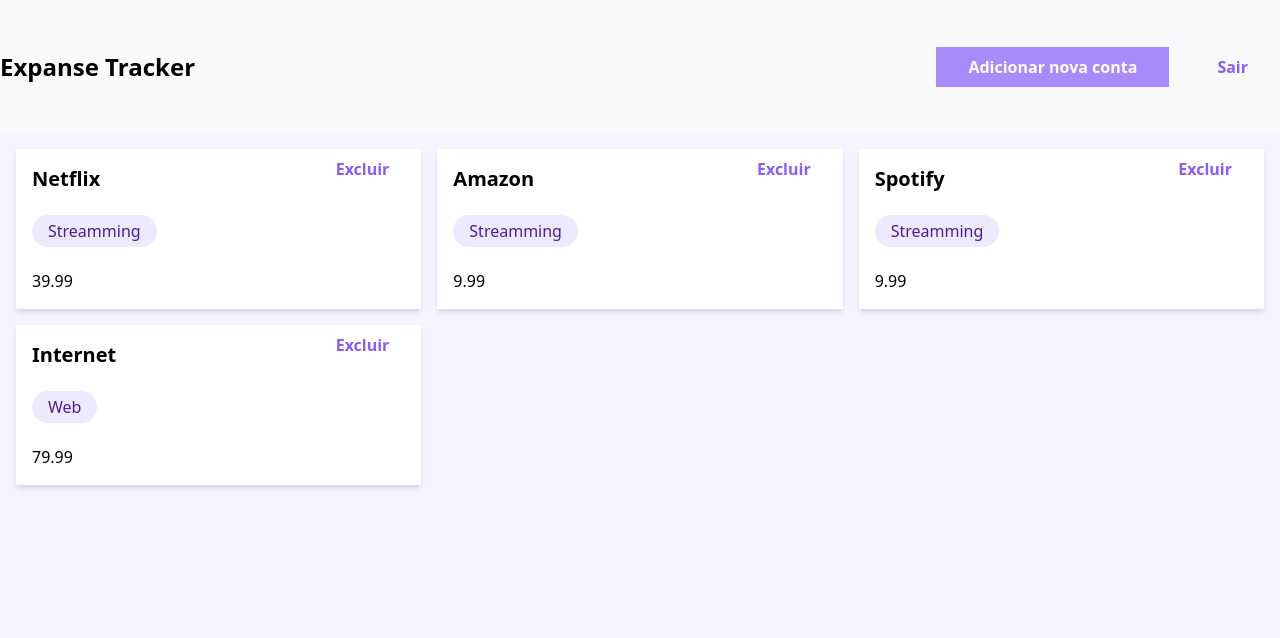
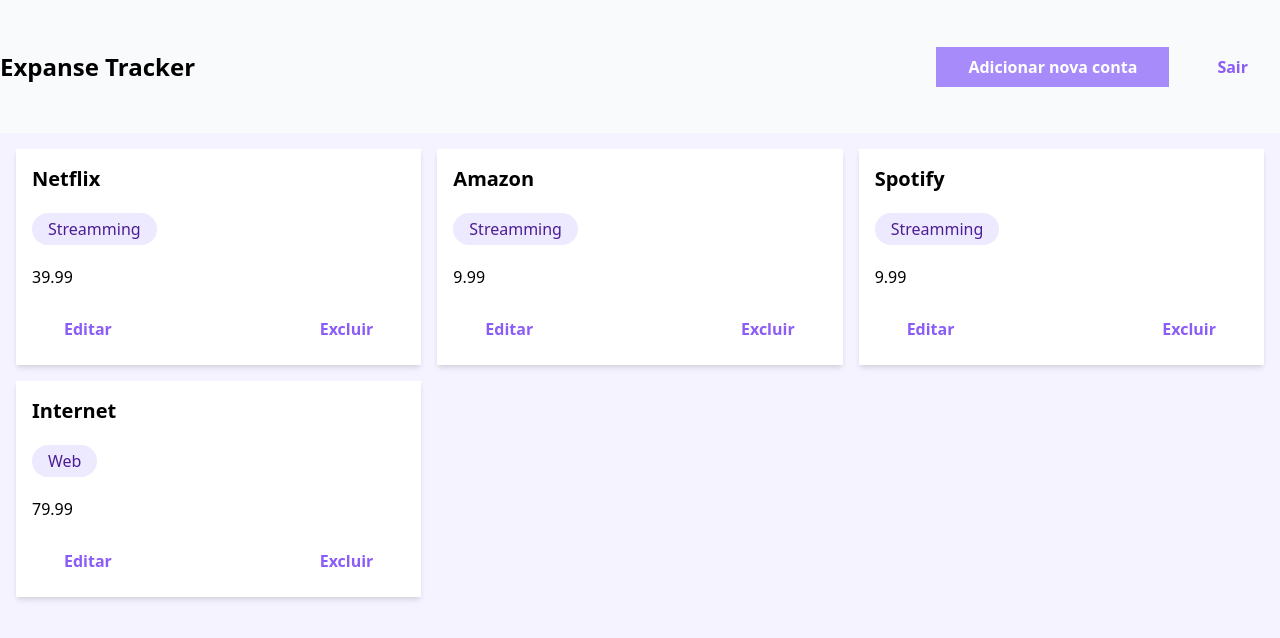
Before and after one commit to devlolla/tracker, a Next.js app: page /dashboard in a window 1280 px wide. Shown: the top 638 px of the page. Built offline with nearby package versions, Linux system fonts and the light colour scheme.

Commit message:
<Finish dashboard :rocket:>

```diff
--- /dev/null
+++ b/pages/dashboard/new/index.tsx
@@ -0,0 +1,9 @@
+import { DashboardNew } from "../../../src/pages/DashboardNew"
+
+const index = () => {
+  return (
+    <DashboardNew />
+  )
+}
+
+export default index
--- a/src/pages/Dashboard/components/Card/index.tsx
+++ b/src/pages/Dashboard/components/Card/index.tsx
@@ -1,16 +1,22 @@
+import { CardContainer, Tag } from './styles'
 import { Button } from "../../../../components/atoms/Button"
 
 export const Card = ({ title, category, price }) => {
   return (
-    <article className="bg-white p-4 shadow-md h-40 relative flex justify-between flex-col gap-2">
-      <Button className="absolute top-0 right-0" variant="ghost">
-        Excluir
-      </Button>
-      <h2 className="font-bold text-xl "> {title} </h2>
-      <p className="px-4 h-8 flex items-center justify-center bg-purple-100 text-purple-900 rounded-full self-start ">
-        {category}
-      </p>
+    <CardContainer>
+      <h2 className="font-bold text-xl ">
+        {title}
+      </h2>
+      <Tag> {category} </Tag>
       <p className="font-medium ">{price}</p>
-    </article>
+      <footer className="w-full flex justify-between">
+        <Button variant="ghost">
+          Editar
+        </Button>
+        <Button variant="ghost">
+          Excluir
+        </Button>
+      </footer>
+    </CardContainer>
   )
 }
--- /dev/null
+++ b/src/pages/Dashboard/components/Card/styles.ts
@@ -0,0 +1,25 @@
+import tw from 'tailwind-styled-components'
+
+
+export const CardContainer = tw.article`
+  bg-white
+  p-4
+  shadow-md
+  relative
+  flex
+  justify-between
+  flex-col
+  gap-5
+`
+
+export const Tag = tw.p`
+  px-4
+  h-8
+  flex
+  items-center
+  justify-center
+  bg-purple-100
+  text-purple-900
+  rounded-full
+  self-start
+`
--- a/src/pages/Dashboard/index.tsx
+++ b/src/pages/Dashboard/index.tsx
@@ -1,3 +1,5 @@
+import Router from 'next/router'
+
 import { Button } from "../../components/atoms/Button"
 import { TemplateContainer } from "../../components/templates"
 import { Card } from "./components/Card"
@@ -11,18 +13,22 @@
     { id: "3", title: "Internet", category: "Web", price: 79.99 },
   ]
 
+  const handleNavigateToAddNewEspanse = () => {
+    Router.push("/dashboard/new")
+  }
+
   return (
     <TemplateContainer>
       <header className="w-full max-w-screen-xl flex items-center justify-between h-1/6">
         <span className="font-bold text-2xl">Expanse Tracker</span>
         <nav className="flex gap-4">
-          <Button> Adicionar nova conta</Button>
+          <Button onClick={handleNavigateToAddNewEspanse}> Adicionar nova conta</Button>
           <Button variant='ghost'> Sair </Button>
         </nav>
       </header>
 
       <main className="w-full bg-purple-50 max-w-screen-xl h-5/6 grid content-start overflow-y-scroll grid-cols-3 gap-4 p-4 ">
-        {array.map((item) => (
+        {array?.map((item) => (
           <Card
             key={item.id}
             title={item.title}
--- /dev/null
+++ b/src/pages/DashboardNew/index.tsx
@@ -0,0 +1,27 @@
+import { Button } from "../../components/atoms/Button"
+import { InputText } from "../../components/molecules/InputText"
+import { Link } from "../../components/molecules/Link"
+import { SidebarHero } from "../../components/organism/SideBarHero"
+import { TemplateContainer, TemplateContent, TemplateMainHeroSection } from "../../components/templates"
+
+
+export const DashboardNew = () => {
+  return (
+    <TemplateContainer>
+      <TemplateContent>
+        <SidebarHero />
+        <TemplateMainHeroSection>
+          <h1 className="font-bold text-3xl">Cadastre nova despesa</h1>
+          <form className="flex flex-col w-full gap-4 max-w-xs">
+            <InputText label="Despesa:" type="text" />
+            <InputText label="Categoria:" type="text" />
+            <InputText label="Valor:" type="number" />
+
+            <Button> Cadastrar </Button>
+          </form>
+          <Link href="/dashboard"> Voltar </Link>
+        </TemplateMainHeroSection>
+      </TemplateContent>
+    </TemplateContainer>
+  )
+}
```
